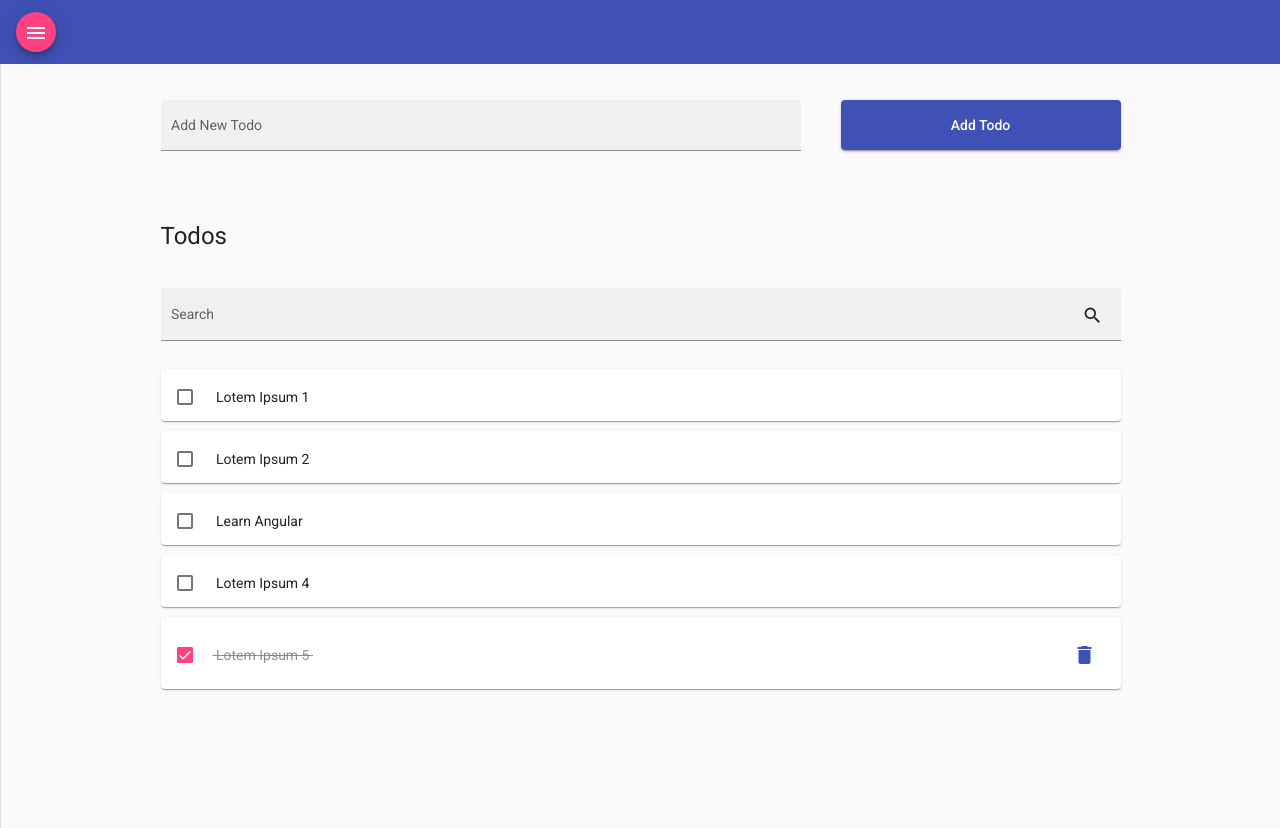
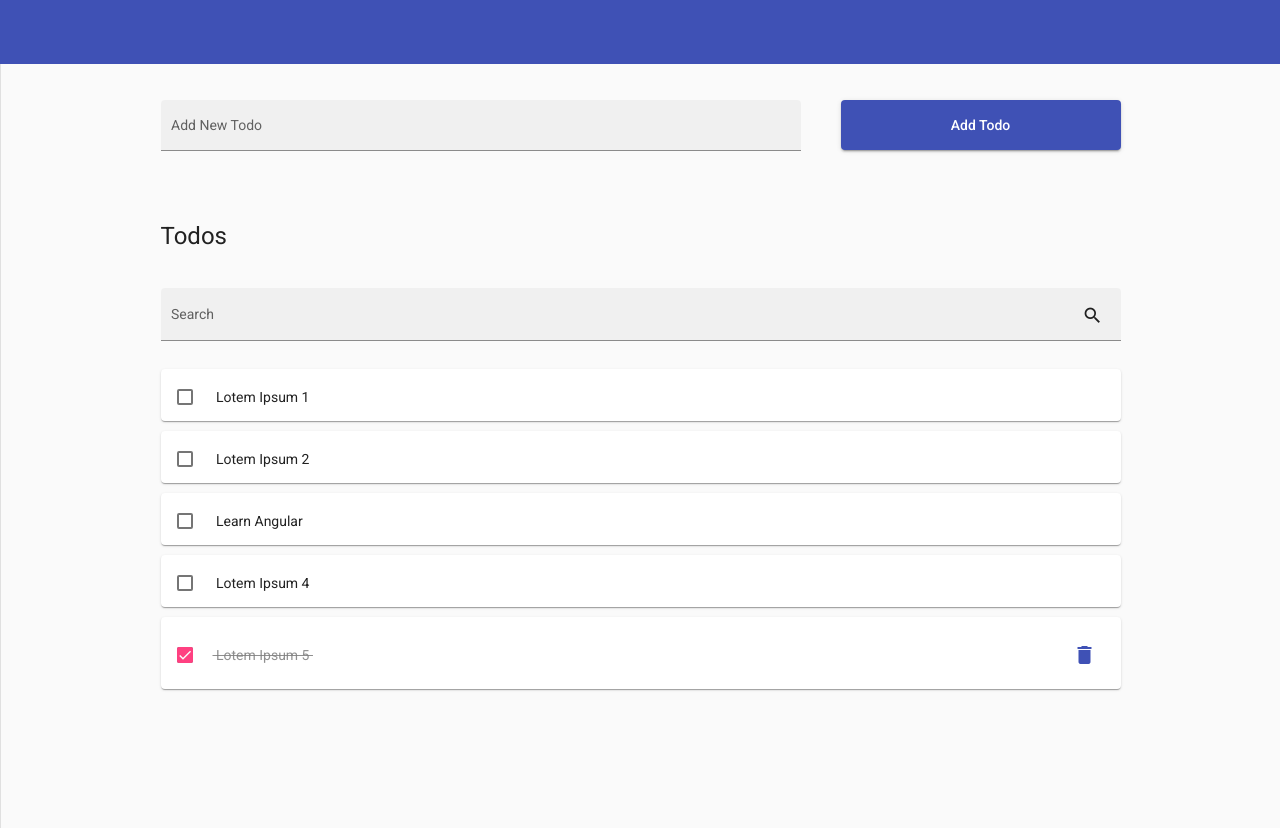
Before and after one commit to marciomesquita/ng-todo-app, an Angular app: page / in a window 1280 px wide. Built offline with nearby package versions, Linux system fonts and the light colour scheme.

Commit message:
remove menu button

```diff
--- a/src/app/app.component.html
+++ b/src/app/app.component.html
@@ -1,10 +1,4 @@
-<mat-toolbar color="primary" class="mat-elevation-z4">
-  <span>
-    <button mat-mini-fab>
-      <mat-icon>menu</mat-icon>
-    </button>
-  </span>
-</mat-toolbar>
+<mat-toolbar color="primary" class="mat-elevation-z4"></mat-toolbar>
 
 <mat-sidenav-container>
   <mat-sidenav #sidenav mode="side" opened class="app-sidenav">
```
